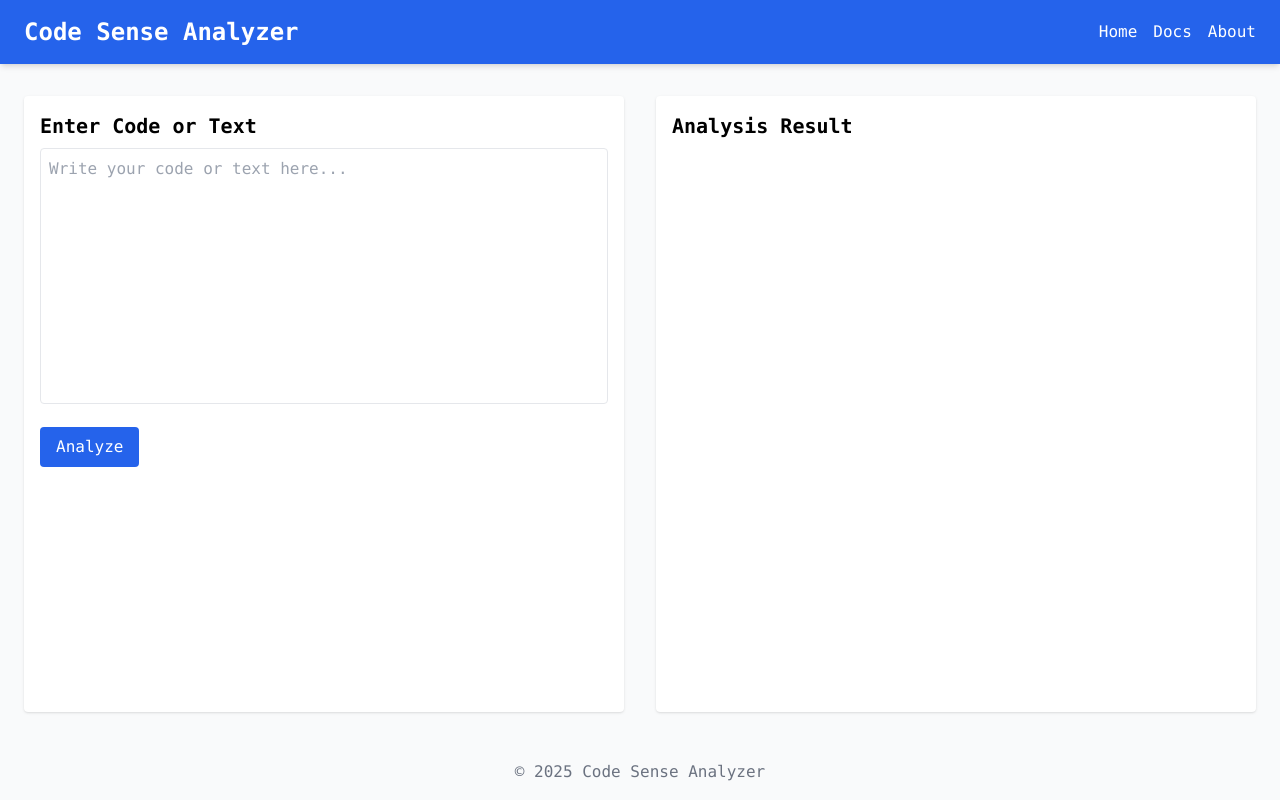
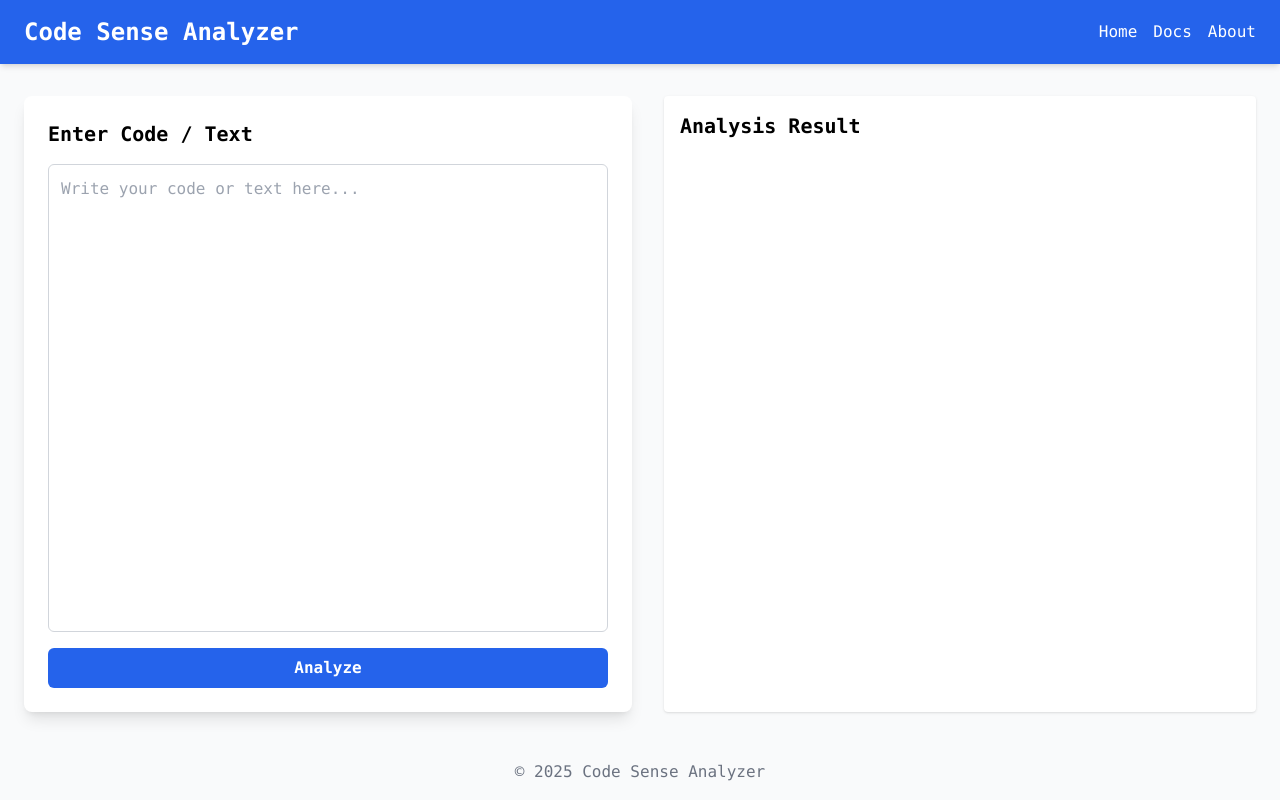
Before and after one commit to 29Yash-hub/Code-sense, a React (Vite) app in the folder client/: page / in a window 1280 px wide. Built offline with nearby package versions, Linux system fonts and the light colour scheme.

Commit message:
Update EditorPanel.jsx

```diff
--- a/client/src/components/EditorPanel.jsx
+++ b/client/src/components/EditorPanel.jsx
@@ -1,24 +1,24 @@
-function EditorPanel({ code, setCode, analyze, loading }) {
+export default function EditorPanel({ code, setCode, analyze, loading }) {
   return (
-    <div className="flex-1 bg-white p-4 rounded shadow">
-      <h2 className="text-xl font-bold mb-2">Enter Code or Text</h2>
+    <div className="flex-1 bg-white rounded-lg shadow-lg p-6 flex flex-col">
+      <h2 className="text-xl font-semibold mb-4">Enter Code / Text</h2>
       <textarea
-        className="w-full h-64 border rounded p-2 mb-4 resize-none"
+        className="flex-1 border border-gray-300 rounded-md p-3 mb-4 resize-none focus:outline-none focus:ring-2 focus:ring-blue-400"
         value={code}
         onChange={(e) => setCode(e.target.value)}
         placeholder="Write your code or text here..."
       />
       <button
-        className={`px-4 py-2 rounded text-white ${
-          loading ? "bg-gray-400 cursor-not-allowed" : "bg-blue-600 hover:bg-blue-700"
-        }`}
         onClick={analyze}
         disabled={loading}
+        className={`py-2 px-6 rounded-md text-white font-semibold transition ${
+          loading
+            ? "bg-gray-400 cursor-not-allowed"
+            : "bg-blue-600 hover:bg-blue-700"
+        }`}
       >
         {loading ? "Analyzing..." : "Analyze"}
       </button>
     </div>
   );
 }
-
-export default EditorPanel;
```
